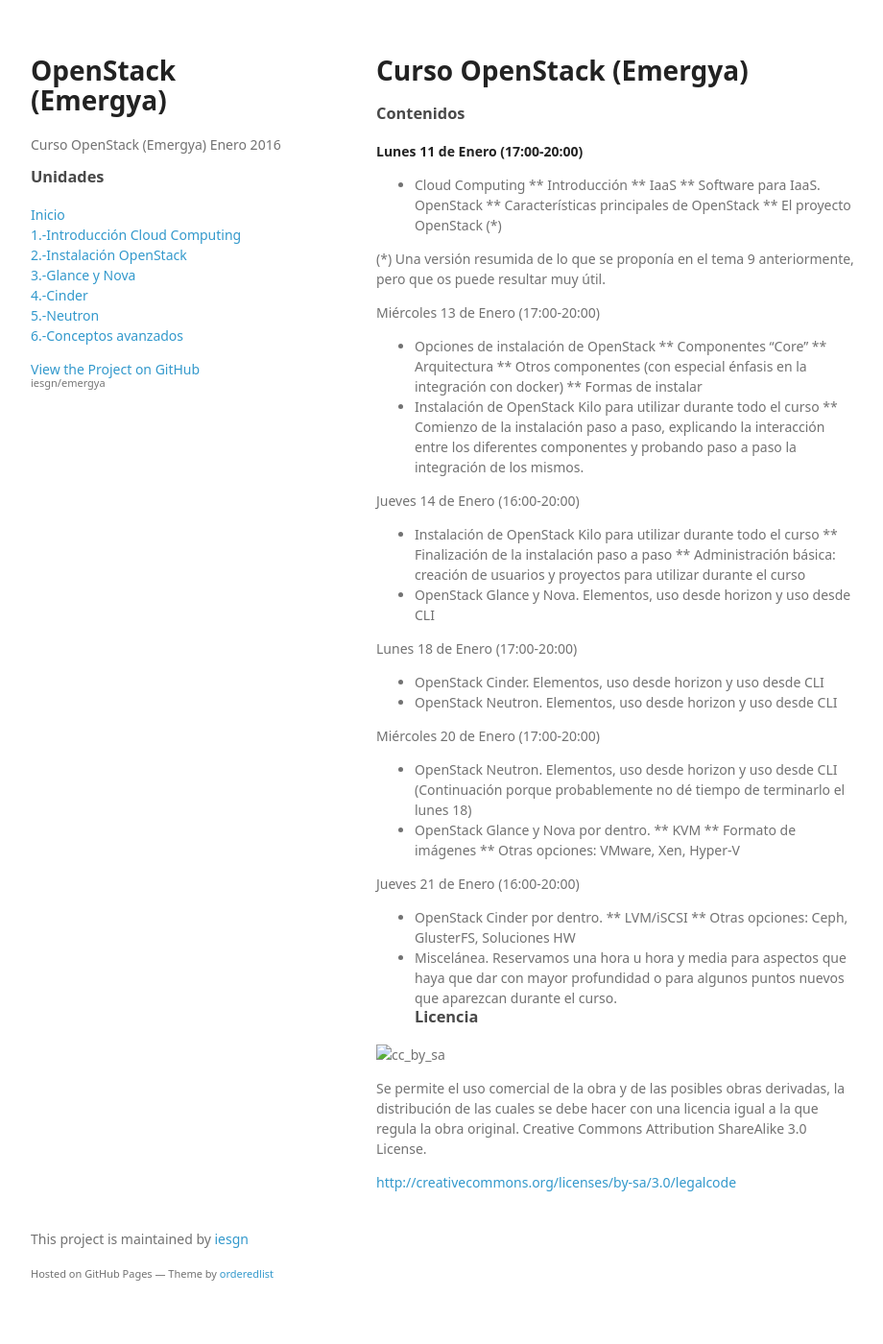
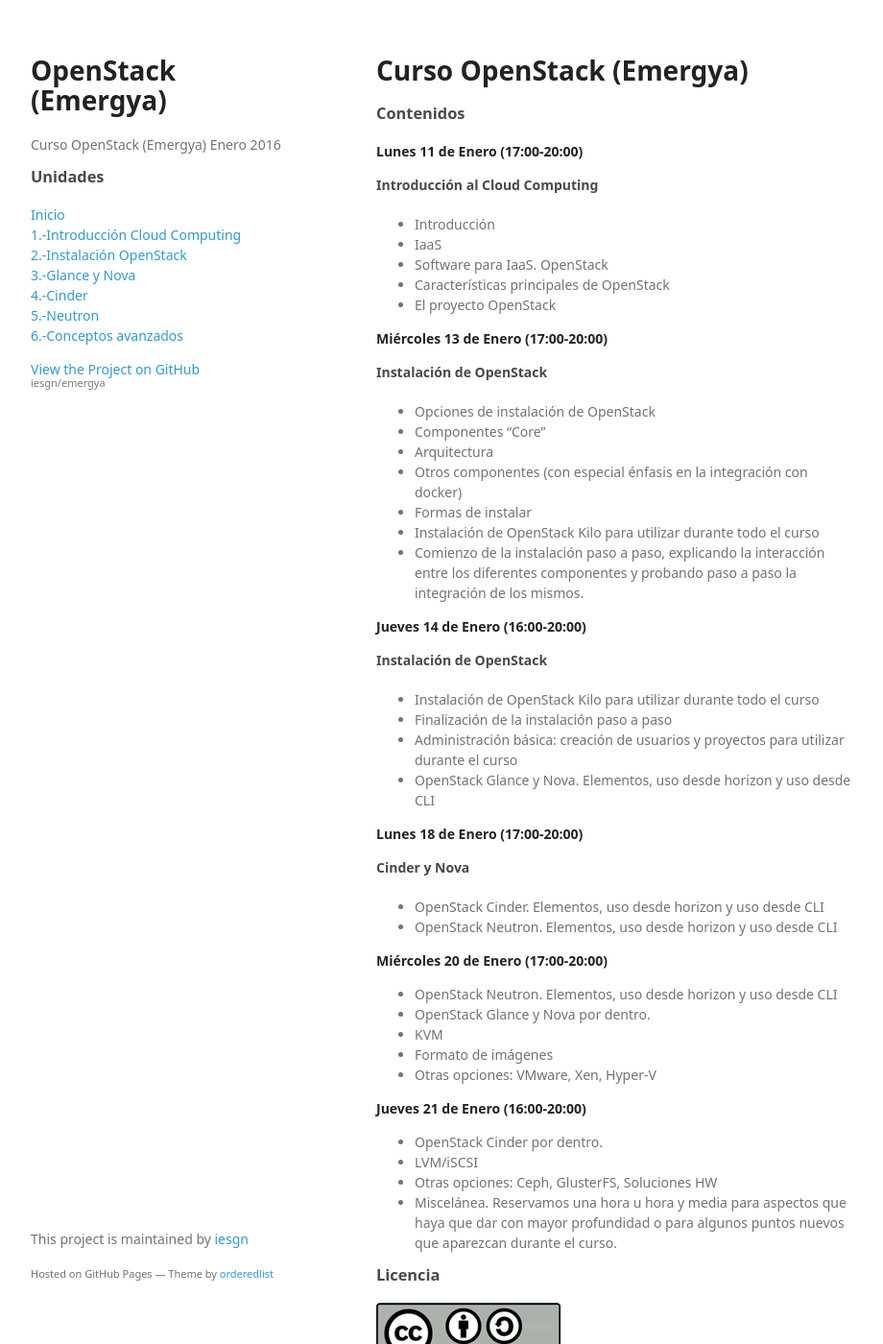
Before and after one commit to iesgn/emergya, a Jekyll site: the page built from index.md, in a window 1280 px wide and 1400 px high. Shown: the whole window at 96% size, without its empty margins (178-1098 px from the left). Built offline with Jekyll 4.4.1, drawn with Linux system fonts in a browser that asks for light colours.

Commit message:
Página principal

```diff
--- a/index.md
+++ b/index.md
@@ -8,50 +8,60 @@
 
 **Lunes 11 de Enero (17:00-20:00)**
 
-* Cloud Computing
-** Introducción
-** IaaS
-** Software para IaaS. OpenStack
-** Características principales de OpenStack
-** El proyecto OpenStack (*)
+#### Introducción al Cloud Computing
 
-(*) Una versión resumida de lo que se proponía en el tema 9 anteriormente, pero que os puede resultar muy útil.
+* Introducción
+* IaaS
+* Software para IaaS. OpenStack
+* Características principales de OpenStack
+* El proyecto OpenStack
 
-Miércoles 13 de Enero (17:00-20:00)
+**Miércoles 13 de Enero (17:00-20:00)**
+
+####Instalación de OpenStack
 
 * Opciones de instalación de OpenStack
-** Componentes "Core"
-** Arquitectura
-** Otros componentes (con especial énfasis en la integración con docker)
-** Formas de instalar
+* Componentes "Core"
+* Arquitectura
+* Otros componentes (con especial énfasis en la integración con docker)
+* Formas de instalar
 * Instalación de OpenStack Kilo para utilizar durante todo el curso
-** Comienzo de la instalación paso a paso, explicando la interacción entre los diferentes componentes y probando paso a paso la integración de los mismos.
+* Comienzo de la instalación paso a paso, explicando la interacción entre los diferentes componentes y probando paso a paso la integración de los mismos.
 
-Jueves 14 de Enero (16:00-20:00)
+**Jueves 14 de Enero (16:00-20:00)**
+
+####Instalación de OpenStack
+
 * Instalación de OpenStack Kilo para utilizar durante todo el curso
-** Finalización de la instalación paso a paso
-** Administración básica: creación de usuarios y proyectos para utilizar durante el curso
+* Finalización de la instalación paso a paso
+* Administración básica: creación de usuarios y proyectos para utilizar durante el curso
 * OpenStack Glance y Nova. Elementos, uso desde horizon y uso desde CLI
 
-Lunes 18 de Enero (17:00-20:00)
+**Lunes 18 de Enero (17:00-20:00)**
+
+####Cinder y Nova
+
 * OpenStack Cinder. Elementos, uso desde horizon y uso desde CLI
 * OpenStack Neutron. Elementos, uso desde horizon y uso desde CLI
 
-Miércoles 20 de Enero (17:00-20:00)
-* OpenStack Neutron. Elementos, uso desde horizon y uso desde CLI (Continuación porque probablemente no dé tiempo de terminarlo el lunes 18)
+**Miércoles 20 de Enero (17:00-20:00)**
+
+* OpenStack Neutron. Elementos, uso desde horizon y uso desde CLI
 * OpenStack Glance y Nova por dentro.
-** KVM
-** Formato de imágenes
-** Otras opciones: VMware, Xen, Hyper-V
+* KVM
+* Formato de imágenes
+* Otras opciones: VMware, Xen, Hyper-V
 
-Jueves 21 de Enero (16:00-20:00)
+**Jueves 21 de Enero (16:00-20:00)**
+
 * OpenStack Cinder por dentro.
-** LVM/iSCSI
-** Otras opciones: Ceph, GlusterFS, Soluciones HW
+* LVM/iSCSI
+* Otras opciones: Ceph, GlusterFS, Soluciones HW
 * Miscelánea. Reservamos una hora u hora y media para aspectos que haya que dar con mayor profundidad o para algunos puntos nuevos que aparezcan durante el curso.
+
 ###Licencia
 
-![cc_by_sa](http://iesgn.github.io/cloud/img/cc_by_sa.png)
+![cc_by_sa](http://iesgn.github.io/emergya/img/cc_by_sa.png)
 
 Se permite el uso comercial de la obra y de las posibles obras derivadas, la
 distribución de las cuales se debe hacer con una licencia igual a la que regula
```
Also changed, not shown: img/cc_by_sa.png (added).
